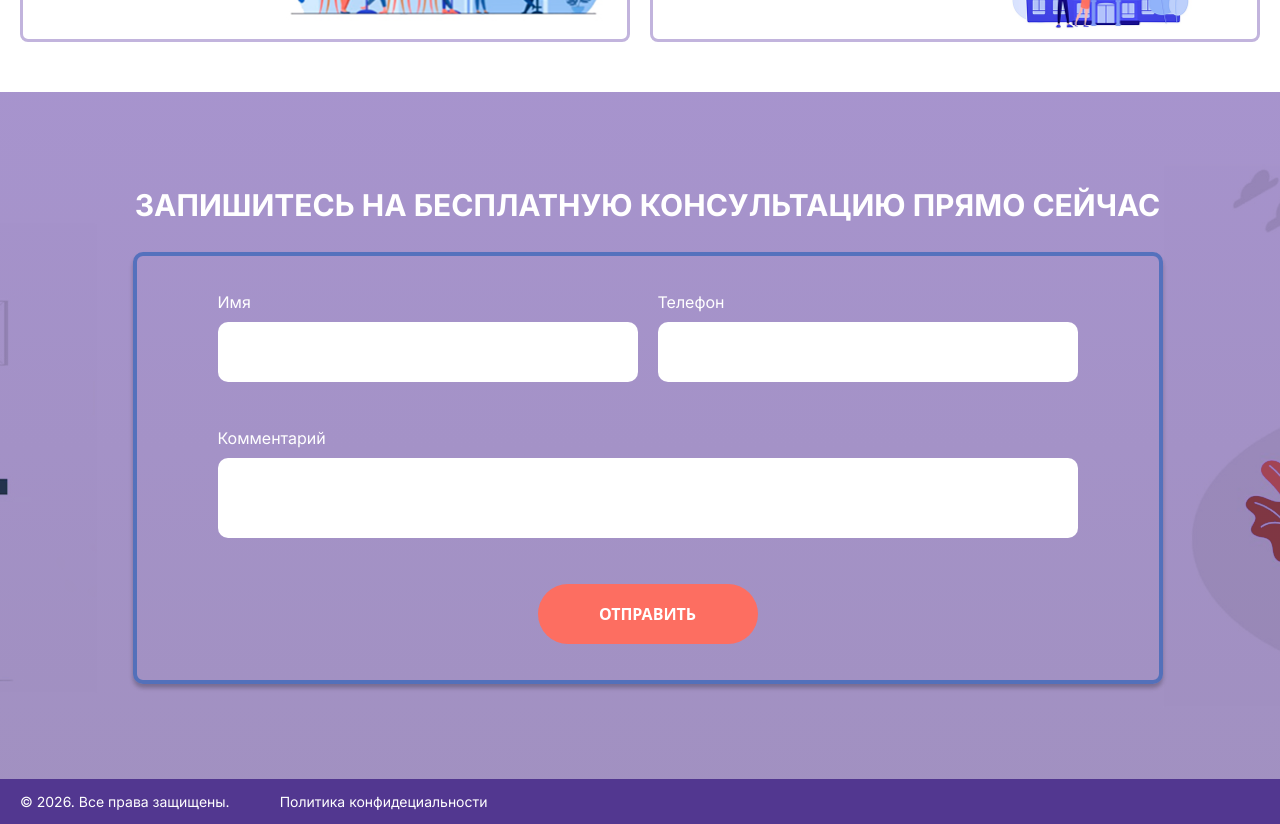
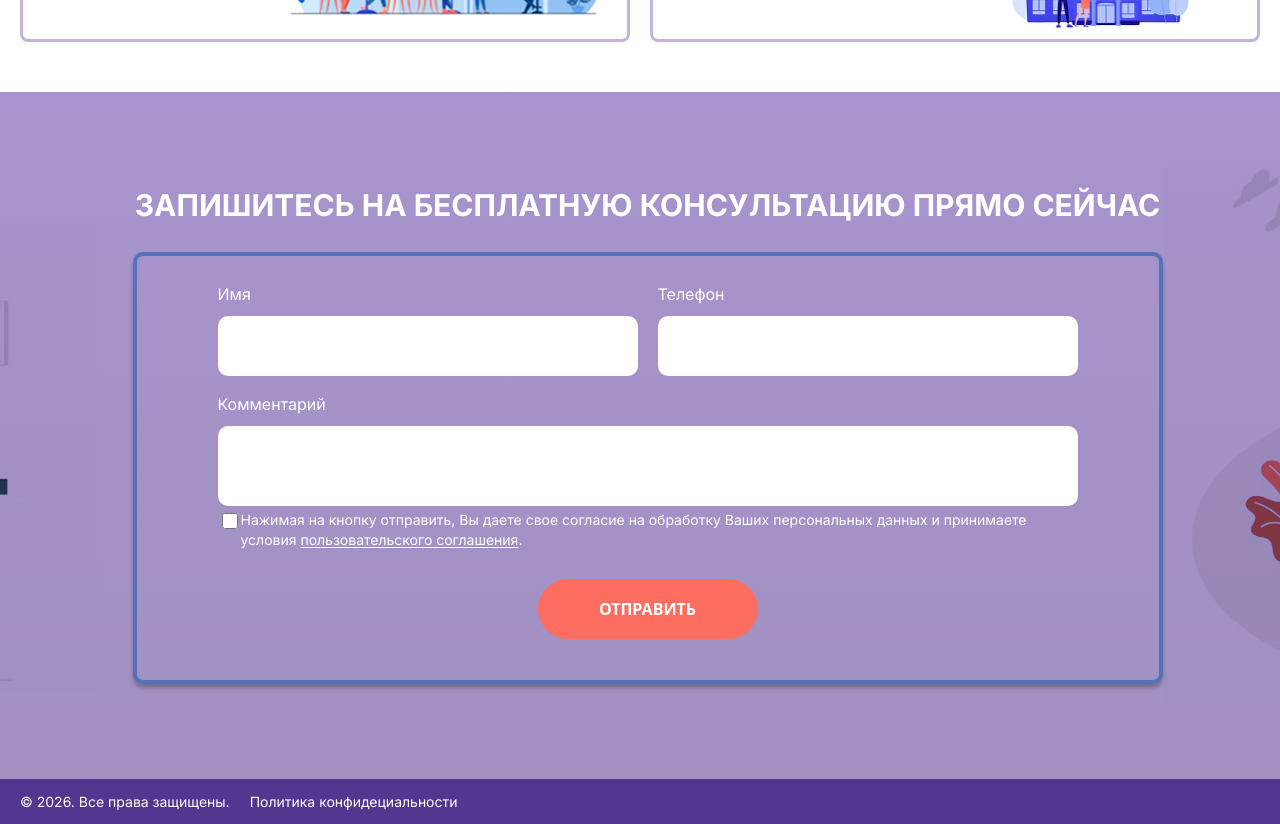
Before and after one commit to sskotezhov/maturin, a Next.js app in the folder frontend/: page / in a window 1280 px wide. Shown: the part 920-1744 px from the top of the page. Built offline with nearby package versions, Linux system fonts and the light colour scheme; no server answers.

Commit message:
add conf agreement for cons

```diff
--- a/frontend/app/components/Footer.js
+++ b/frontend/app/components/Footer.js
@@ -24,6 +24,17 @@ export default function Footer() {
                   <span>Комментарий</span>
                   <textarea />
                 </div>
+                <div className="agreement">
+                  <input type="checkbox" id="privacy-checkbox" />
+                  <label htmlFor="privacy-checkbox">
+                    Нажимая на кнопку отправить, Вы даете свое согласие на обработку
+                    Ваших персональных данных и принимаете условия{" "}
+                    <a href="/agreement" target="_blank" rel="noopener noreferrer">
+                      пользовательского соглашения
+                    </a>
+                    .
+                  </label>
+                </div>
                 <a href="#consultation" className="capsule">
                   <b>ОТПРАВИТЬ</b>
                 </a>
--- a/frontend/app/styles/footer.css
+++ b/frontend/app/styles/footer.css
@@ -33,7 +33,6 @@
 	font-weight: 700;
 	font-style: Bold;
 	font-size: 30px;
-	leading-trim: NONE;
 	line-height: 34px;
 	letter-spacing: 0%;
 	text-align: center;
@@ -56,7 +55,6 @@
 
 .footer .container .consultation .center .form .center {
 	width: 860px;
-	gap: 46px;
 }
 
 .footer .container .consultation .center .form .center .creds {
@@ -68,7 +66,12 @@
 .footer .container .consultation .center .form .center .creds .phone {
 	flex-direction: column;
 	display: flex;
-	gap: 10px;
+}
+
+.footer .container .consultation .center .form .center .creds .name span,
+.footer .container .consultation .center .form .center .creds .phone span {
+    transform: translateY(-12px);
+    display: inline-block;
 }
 
 .footer .container .consultation .center .form .center .creds .name input,
@@ -78,11 +81,15 @@
 	font-size: 32px;
 }
 
+.footer .container .consultation .center .form .center .comment span {
+    transform: translateY(-12px);
+    display: inline-block;
+}
+
 .footer .container .consultation .center .form .center .comment {
 	display: flex;
 	flex-direction: column;
 	width: 860px;
-	gap: 10px;
 }
 
 .footer .container .consultation .center .form .center .comment textarea {
@@ -112,8 +119,41 @@
 .footer .container .footer-bottom .content {
 	display: flex;
 	align-items: center;
-	gap: 50px;
 	width: 1240px;
 	color: var(--color-white);
 	font-size: 14px;
+	gap: 20px;
 }
+
+.footer .container .consultation .center .form .center .agreement {
+	display: flex;
+	align-items: flex-start;
+	font-family: Inter;
+	font-size: 14px;
+	line-height: 1.4;
+	color: var(--color-white);
+	width: 860px;
+	margin-top: -26px;
+}
+
+.footer .container .consultation .center .form .center .agreement input[type="checkbox"] {
+	width: 16px;
+	height: 16px;
+	flex-shrink: 0;
+	border-radius: 3px;
+	cursor: pointer;
+}
+
+.footer .container .consultation .center .form .center .agreement label {
+	cursor: pointer;
+}
+
+.footer .container .consultation .center .form .center .agreement a {
+	color: var(--color-white);
+	text-decoration: underline;
+	text-underline-offset: 2px;
+}
+
+.footer .container .consultation .center .form .center .agreement a:hover {
+	opacity: 0.8;
+}
```
Lines whose indentation alone changed are shown as unchanged.
